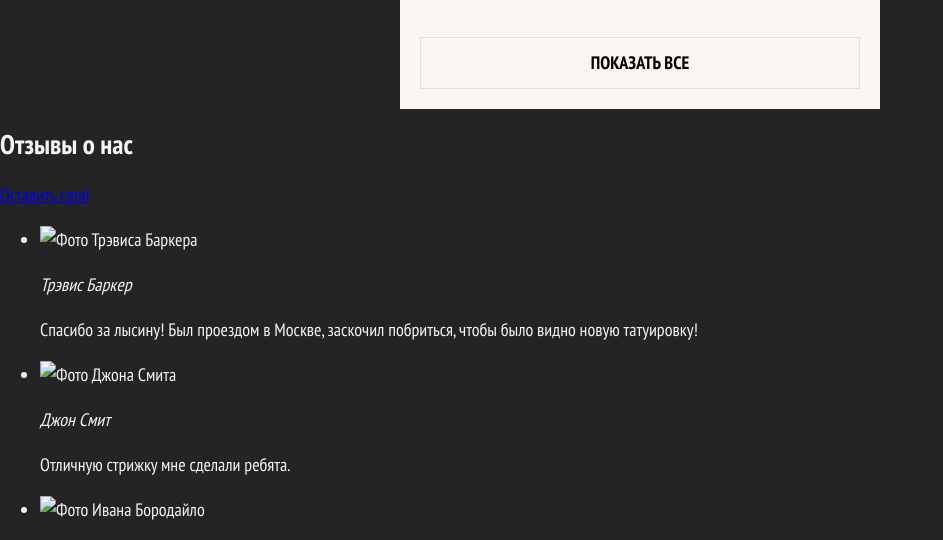
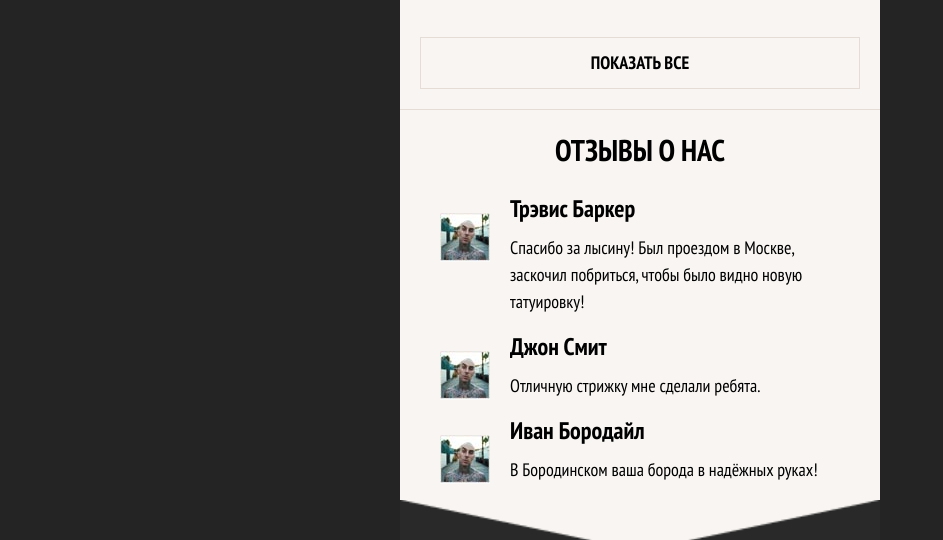
Before and after one commit to hacker-80lvl/barbershop-adaptive, a website: page source/index.html in a window 1280 px wide. Shown: the part 2593-3133 px from the top of the page, without its empty margins (0-943 px from the left). Drawn offline with nearby package versions, Linux system fonts and the light colour scheme; files that its build step writes are made by us from their sources.

Commit message:
designed styles for reviews block

```diff
--- a/source/index.html
+++ b/source/index.html
@@ -168,7 +168,7 @@
                 <div class="reviews__list slider__list">
                     <blockquote class="reviews__item slider__item slider__item--active">
                         <p class="reviews__author-picture">
-                            <img src="img/picture-travis.jpg" width="60" height="33" alt="Фото Трэвиса Баркера" class="reviews__author-img">
+                            <img src="img/picture-travis.jpg" width="50" height="51" alt="Фото Трэвиса Баркера" class="reviews__author-img">
                         </p>
                         <cite class="reviews__author-name">Трэвис Баркер</cite>
                         <p class="reviews__text">Спасибо за лысину! Был проездом в Москве, заскочил побриться, чтобы
@@ -177,21 +177,21 @@
                     </blockquote>
                     <blockquote class="reviews__item slider__item">
                         <p class="reviews__author-picture">
-                            <img src="img/picture-travis.jpg" width="60" height="33" alt="Фото Джона Смита" class="reviews__author-img">
+                            <img src="img/picture-travis.jpg" width="50" height="51" alt="Фото Джона Смита" class="reviews__author-img">
                         </p>
                         <cite class="reviews__author-name">Джон Смит</cite>
                         <p class="reviews__text">Отличную стрижку мне сделали ребята.</p>
                     </blockquote>
                     <blockquote class="reviews__item slider__item">
                         <p class="reviews__author-picture">
-                            <img src="img/picture-travis.jpg" width="60" height="33" alt="Фото Ивана Бородайло" class="reviews__author-img">
+                            <img src="img/picture-travis.jpg" width="50" height="51" alt="Фото Ивана Бородайло" class="reviews__author-img">
                         </p>
                         <cite class="reviews__author-name">Иван Бородайл</cite>
                         <p class="reviews__text">В Бородинском ваша борода в надёжных руках!</p>
                     </blockquote>
                     <button type="button" class="reviews__prev">Предыдущый отзыв</button>
                     <button type="button" class="reviews__next">Следуюшый отзыв</button>
-                    <p class="advatages__toggles slider__toggles">
+                    <p class="reviews__toggles slider__toggles">
                         <button type="button" class="slider__toggle"><span class="slider__toggle__number">1</span></button>
                         <button type="button" class="slider__toggle"><span class="slider__toggle__number">2</span></button>
                         <button type="button" class="slider__toggle"><span class="slider__toggle__number">3</span></button>
--- /dev/null
+++ b/source/less/blocks/reviews.less
@@ -0,0 +1,70 @@
+.reviews {
+  width: 75%;
+  min-width: 320px;
+  max-width: 480px;
+  margin: 0 auto;
+  padding-top: 25px;
+  padding-bottom: 50px;
+  background-color: @bg-lightgray;
+  background-image: url(../img/reviews-shape.png);
+  background-repeat: no-repeat;
+  background-size: contain;
+  background-position: bottom;
+  color: #000;
+  border-top: 1px solid #e5ddd5;
+  border-bottom: 1px solid #e5ddd5;
+}
+
+.reviews__title {
+  margin: 0;
+  margin-bottom: 30px;
+  text-align: center;
+  text-transform: uppercase;
+  font-size: 30px;
+  line-height: 30px;
+}
+
+.reviews__write {
+  display: none;
+}
+
+.reviews__list {
+  .list-reset();
+}
+
+.reviews__item {
+  position: relative;
+}
+
+.reviews__author-picture {
+  position: absolute;
+  top: 0;
+  left: 0;
+}
+
+.reviews__author-name,
+.reviews__text {
+  margin-left: 70px;
+  margin-top: 10px;
+}
+
+.reviews__author-name {
+  font-size: 24px;
+  font-weight: 700;
+  line-height: 27px;
+  font-style: normal;
+}
+
+.reviews__prev,
+.reviews__next {
+  display: none;
+}
+
+.reviews__toggles {
+  .slider__toggle::before {
+    border-color: #000;
+  }
+  .slider__toggle:nth-child(1)::before {
+    background-color: #000000;
+  }
+}
--- a/source/less/style.less
+++ b/source/less/style.less
@@ -8,3 +8,4 @@
 @import "blocks/stats.less";
 @import "blocks/advantages.less";
 @import "blocks/news.less";
+@import "blocks/reviews.less";
```
Also changed, not shown: source/img/picture-travis.jpg (added), source/img/reviews-shape.png (added).
